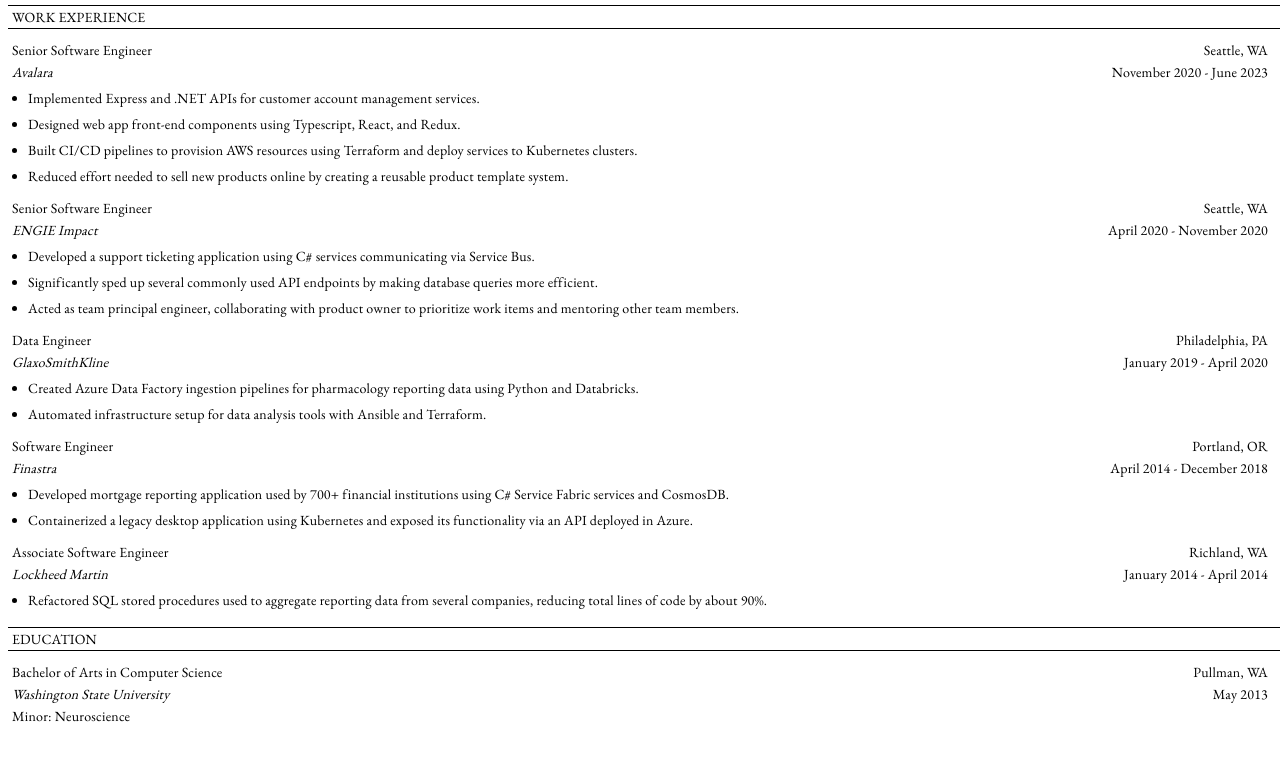
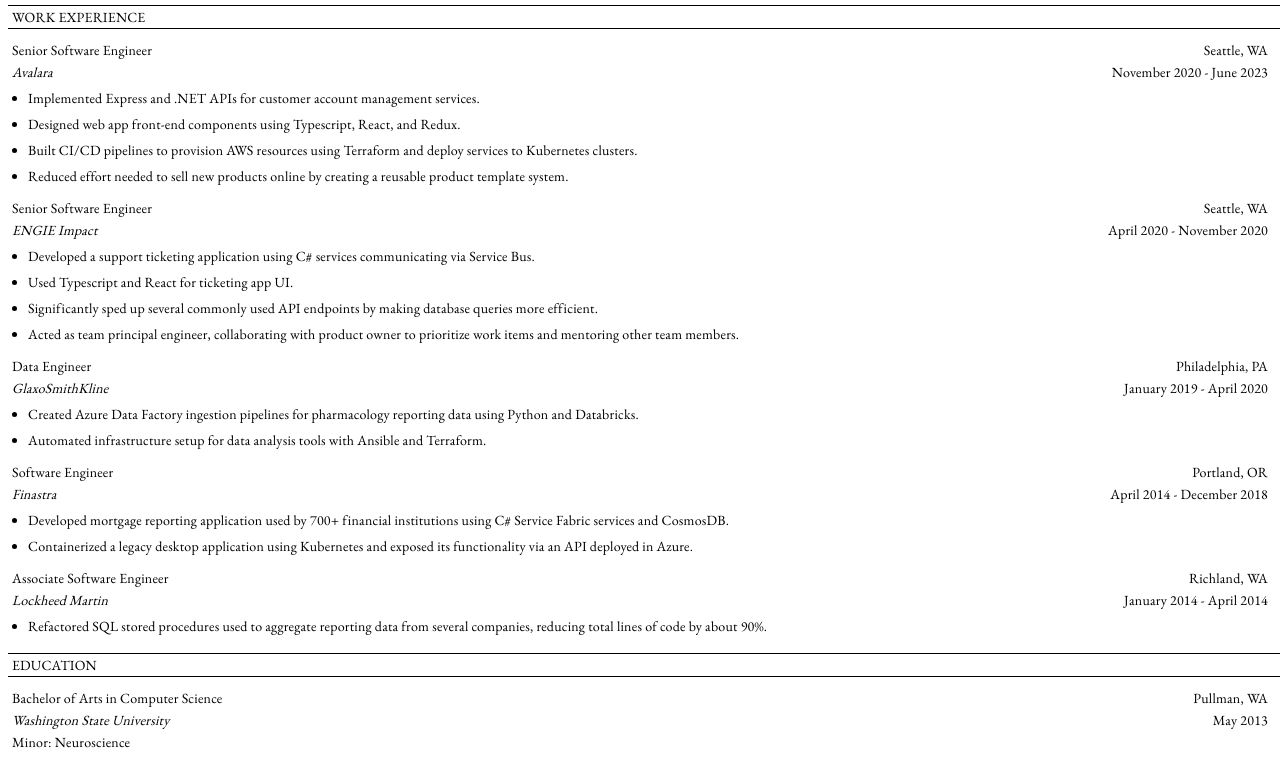
Before and after one commit to joshdavari/joshdavari.github.io, a plain HTML site: page index.html in a window 1280 px wide. Shown: the part 101-862 px from the top of the page. Before the commit the page ends 836 px from the top, so only its background shows below. Drawn offline with nearby package versions, Linux system fonts and the light colour scheme.

Commit message:
Update index.html

```diff
--- a/index.html
+++ b/index.html
@@ -104,6 +104,7 @@
         </div>
         <ul>
           <li>Developed a support ticketing application using C# services communicating via Service Bus.</li>
+          <li>Used Typescript and React for ticketing app UI.</li>
           <li>Significantly sped up several commonly used API endpoints by making database queries more efficient.</li>
           <li>Acted as team principal engineer, collaborating with product owner to prioritize work items and mentoring other team members.</li>
         </ul>
```
